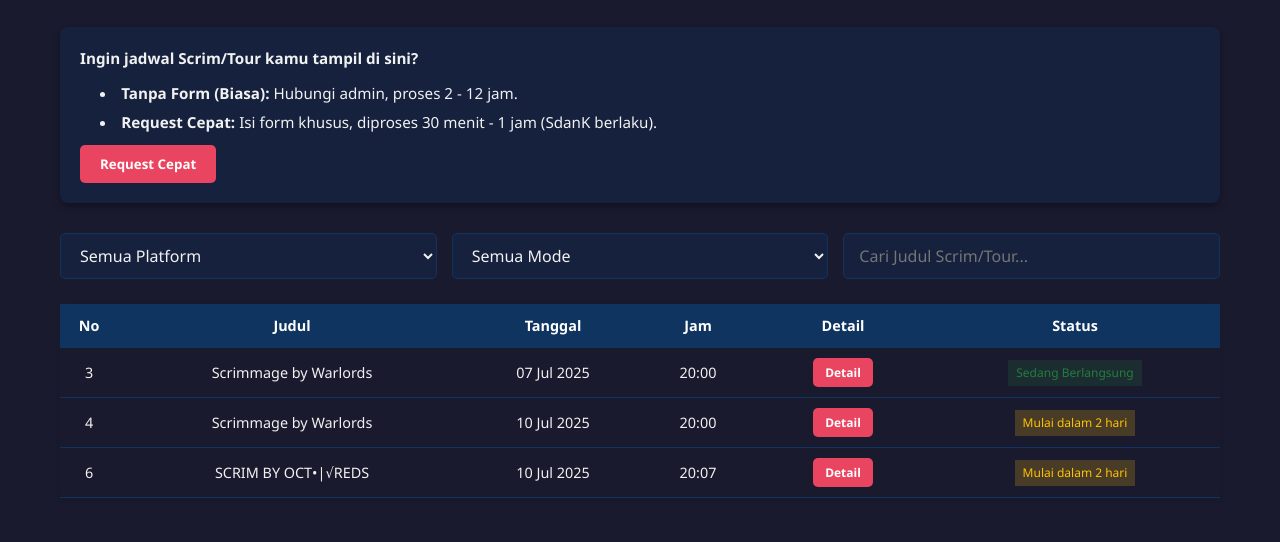
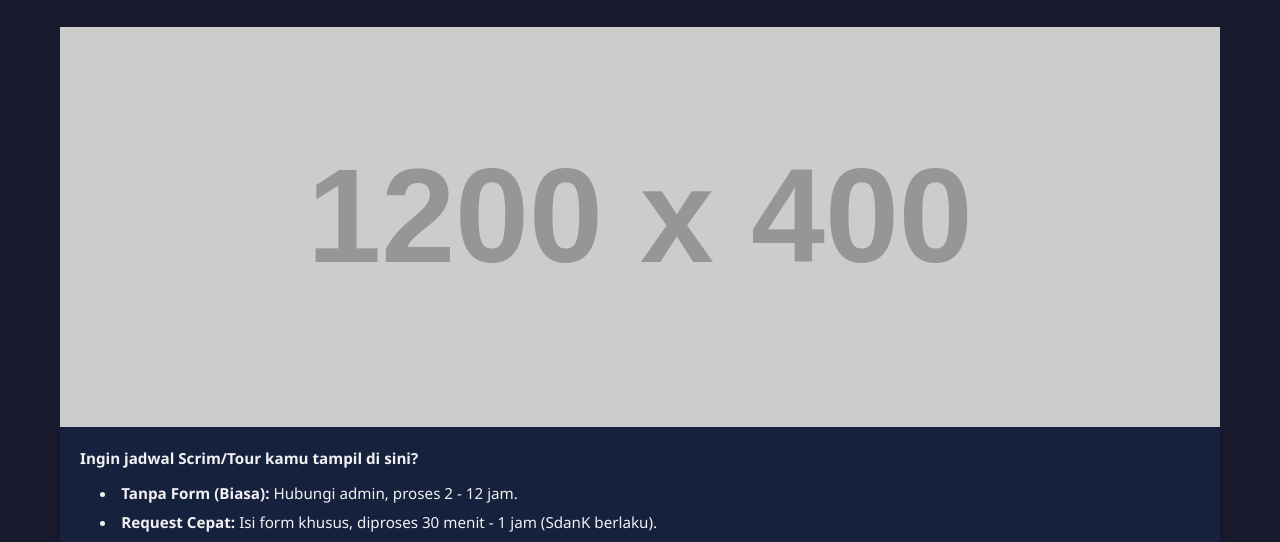
Before and after one commit to Wrahtt55/ScrimBase-ID, a plain HTML site: page index.html in a window 1280 px wide. Shown: the part 143-685 px from the top of the page. Drawn offline with Linux system fonts and the light colour scheme; placeholder pictures from the web are drawn by us.

Commit message:
Update index.html

```diff
--- a/index.html
+++ b/index.html
@@ -466,7 +466,26 @@ header {
         }
     }
 
+        /* CSS: Banner Styling */
+.banner-carousel {
+  position: relative;
+  width: 100%;
+  height: 400px;
+  overflow: hidden;
+}
 
+.banner-slide {
+  position: absolute;
+  width: 100%;
+  height: 100%;
+  opacity: 0;
+  transition: opacity 1s ease-in-out;
+  object-fit: cover;
+}
+
+.banner-slide.active {
+  opacity: 1;
+}
 
     </style>
 </head>
@@ -481,6 +500,13 @@ header {
     </div>
   </div>
 </header>
+
+<!-- HTML: Banner Carousel -->
+<div class="banner-carousel">
+  <img src="https://via.placeholder.com/1200x400?text=Banner+1" class="banner-slide active">
+  <img src="https://via.placeholder.com/1200x400?text=Banner+2" class="banner-slide">
+  <img src="https://via.placeholder.com/1200x400?text=Banner+3" class="banner-slide">
+</div>
 
         <section id="pengumuman">
             <p><strong>Ingin jadwal Scrim/Tour kamu tampil di sini?</strong></p>
@@ -902,6 +928,16 @@ modalImage.onclick = function() {
     this.style.display = 'block';
 };
 
+// JavaScript: Geser otomatis tiap 10 detik
+let current = 0;
+const slides = document.querySelectorAll('.banner-slide');
+
+setInterval(() => {
+  slides[current].classList.remove('active');
+  current = (current + 1) % slides.length;
+  slides[current].classList.add('active');
+}, 10000); // 10 detik
+
     </script>
 
 
```
